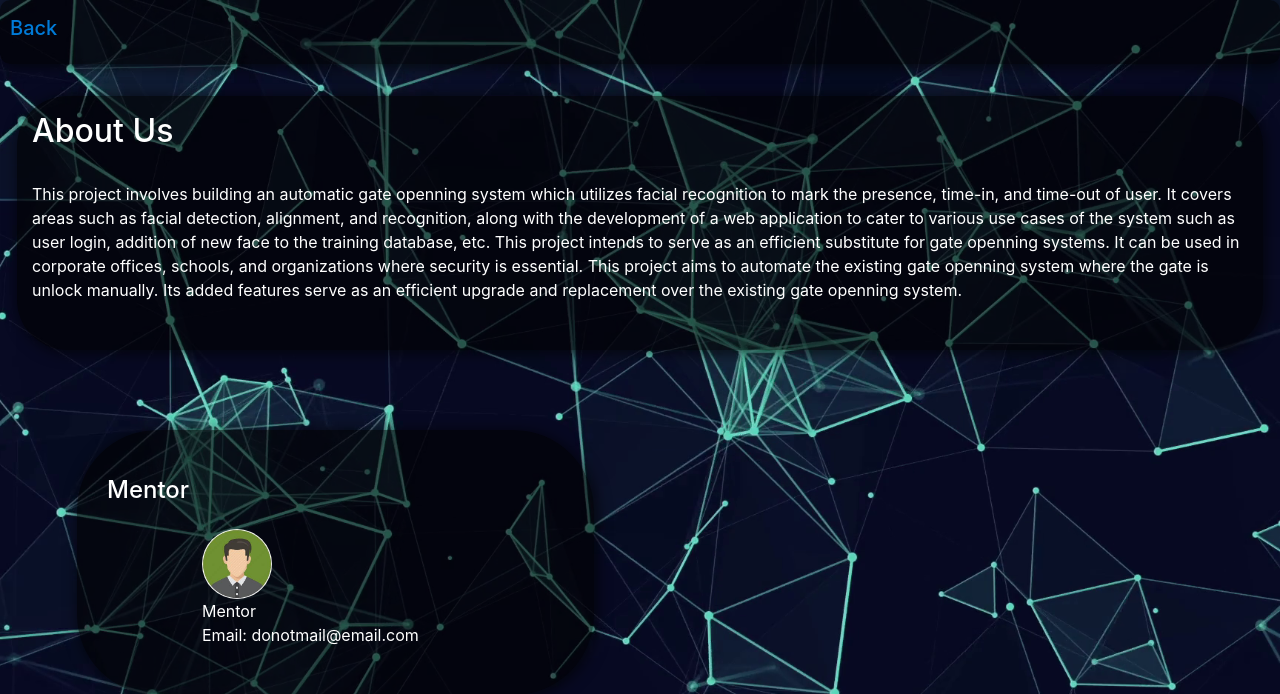
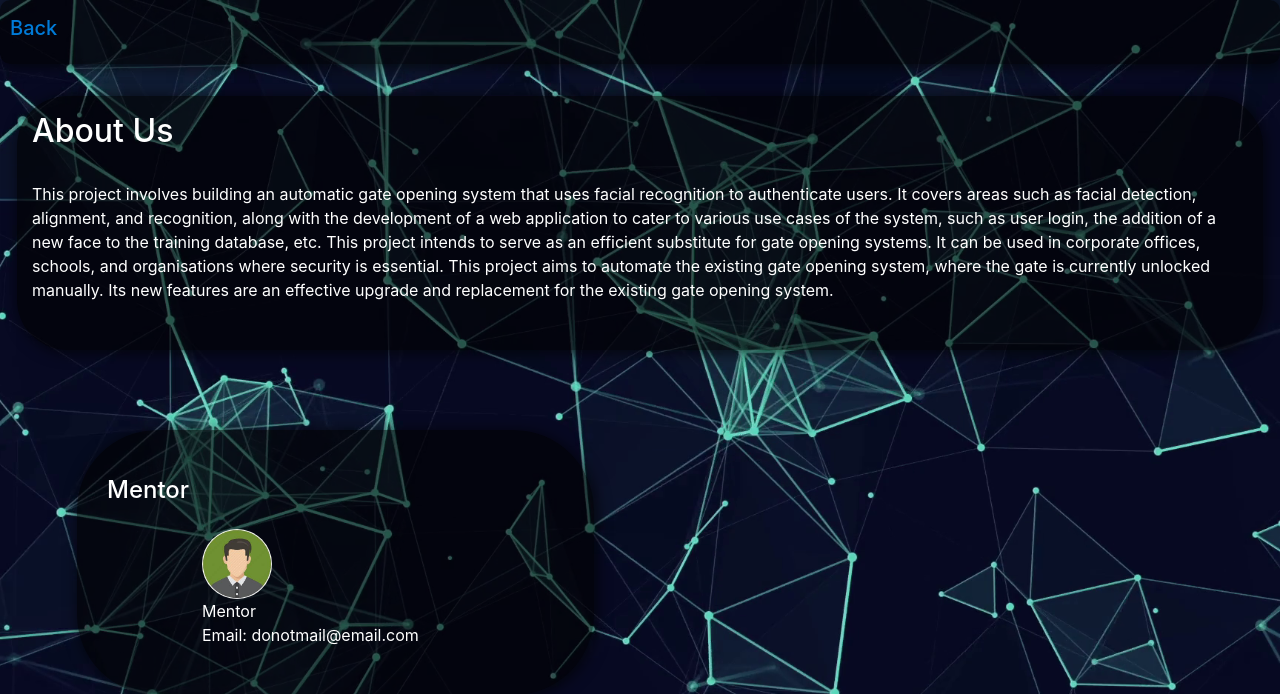
Before and after one commit to aswinbkk/Gate-open-system-facial-recognition, a Django app: page /about_us in a window 1280 px wide; the page is wider, and only the part inside the window is pictured. Shown: the top 694 px of that part. Run offline with Django 3.2, Linux system fonts and the light colour scheme; some libraries are stand-ins or nearby versions.

Commit message:
Initial commit

```diff
--- a/recognition/templates/recognition/contact.html
+++ b/recognition/templates/recognition/contact.html
@@ -50,8 +50,7 @@ box-shadow:         2px 2px 15px 0px rgba(0, 3, 0, 0.7);">
             <h2 class="title" style="margin-bottom:1em">About Us</h2>
         </div>
         <div class="col-sm-12">
-            <h8 class="text" style="margin-bottom:3em">This project involves building an automatic gate openning system which utilizes facial recognition to mark the presence, time-in, and time-out of user. It covers areas such as facial detection, alignment, and recognition, along with the development of a web application to cater to various use cases of the system such as user login, addition of new face to the training database, etc. This project intends to serve as an efficient substitute for gate openning systems. It can be used in corporate offices, schools, and organizations where security is essential.
-                This project aims to automate the existing gate openning system where the gate is unlock manually. Its added features serve as an efficient upgrade and replacement over the existing gate openning system.
+            <h8 class="text" style="margin-bottom:3em">This project involves building an automatic gate opening system that uses facial recognition to authenticate users. It covers areas such as facial detection, alignment, and recognition, along with the development of a web application to cater to various use cases of the system, such as user login, the addition of a new face to the training database, etc. This project intends to serve as an efficient substitute for gate opening systems. It can be used in corporate offices, schools, and organisations where security is essential. This project aims to automate the existing gate opening system, where the gate is currently unlocked manually. Its new features are an effective upgrade and replacement for the existing gate opening system.
         </div>
     </div>
     <div style="padding-left:60px;padding-right:40px">
```
